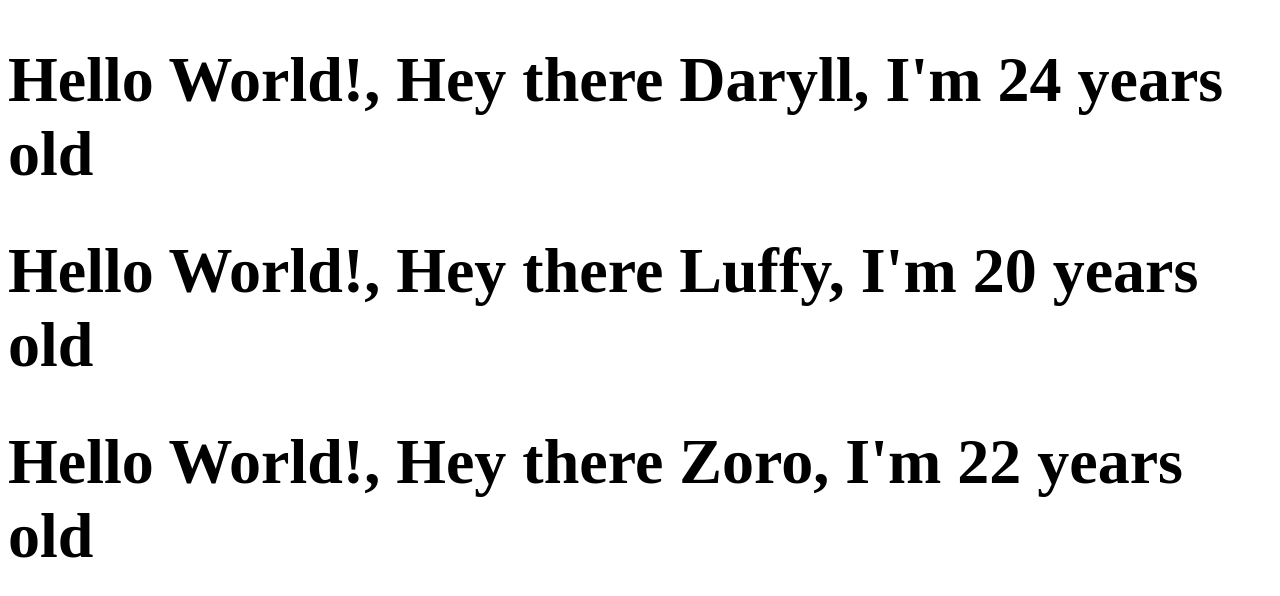
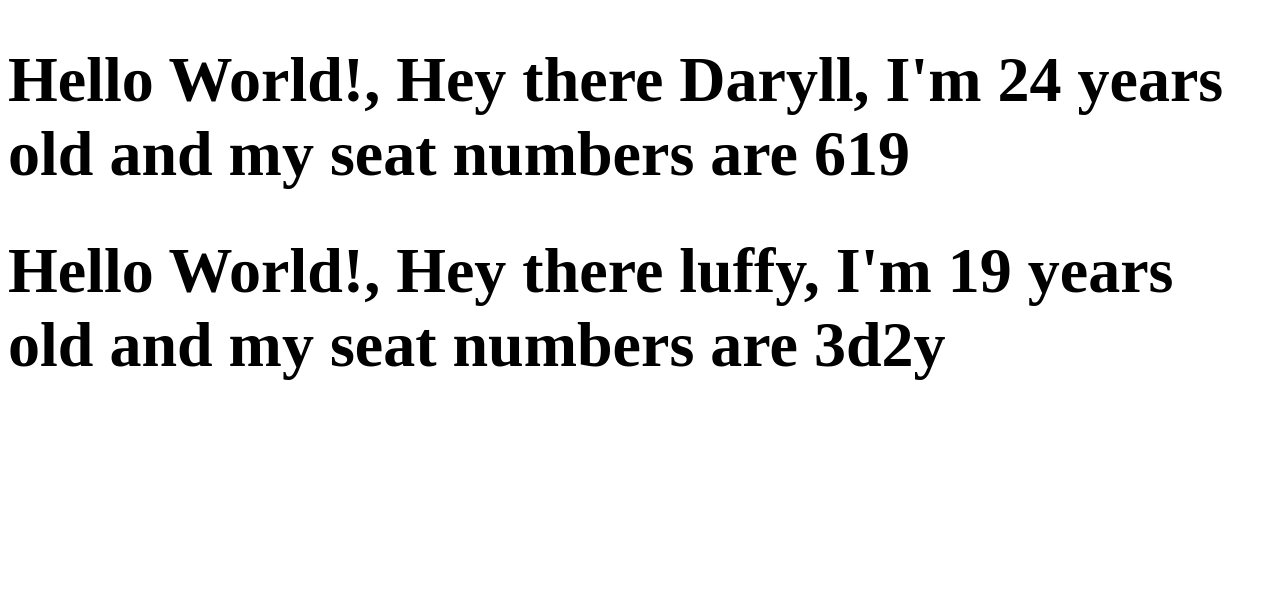
Before and after one commit to DaryllCulas/ReactJS-Practice, a React (Vite) app in the folder 2_CreateReactApp/Sample 1/: page / in a window 1280 px wide. Shown: the top 596 px of the page. Built offline with nearby package versions, Linux system fonts and the light colour scheme.

Commit message:
Passing arrays & objects to components using props

```diff
--- a/2_CreateReactApp/Sample 1/src/App.jsx
+++ b/2_CreateReactApp/Sample 1/src/App.jsx
@@ -1,13 +1,20 @@
-import Hello from "./Hello";
+import { Hello, Hello2 } from "./Hello";
 
 // Displaying component here from imported module ('Hello.jsx');
 function App() {
+  const seatNumbers = [6, 1, 9];
+
+  const personObj = {
+    age: "19",
+    name: "luffy",
+    seatNumbers: [3, "d", 2, "y"],
+  };
+
   return (
     <div>
       <h1>
-        <Hello name="Daryll" age="24" />
-        <Hello name="Luffy" age="20" />
-        <Hello name="Zoro" age="22" />
+        <Hello name="Daryll" age="24" seatNumbers={seatNumbers} />
+        <Hello2 personObj={personObj} />
       </h1>
     </div>
   );
--- a/2_CreateReactApp/Sample 1/src/Hello.jsx
+++ b/2_CreateReactApp/Sample 1/src/Hello.jsx
@@ -1,13 +1,26 @@
 // First creation of component here with destructured props
+// immutability of Props
+function Hello({ name, age, seatNumbers }) {
+  return (
+    <div>
+      <h1>
+        Hello World!, Hey there {name}, I'm {age} years old and my seat numbers
+        are {seatNumbers}
+      </h1>
+    </div>
+  );
+}
 
-// immutability of Props
-function Hello(props) {
+function Hello2({ personObj }) {
   return (
-    <h1>
-      Hello World!, Hey there {props.name}, I'm {props.age} years old
-    </h1>
+    <div>
+      <h1>
+        Hello World!, Hey there {personObj.name}, I'm {personObj.age} years old
+        and my seat numbers are {personObj.seatNumbers}
+      </h1>
+    </div>
   );
 }
 
 // Export here
-export default Hello;
+export { Hello, Hello2 };
```
